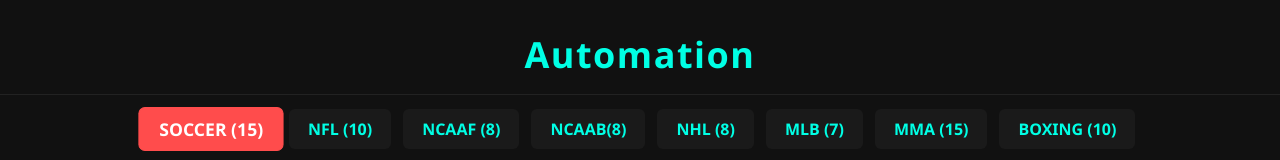
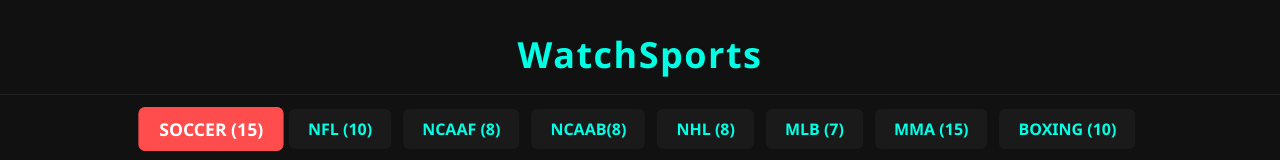
Before and after one commit to daliy3242/automation, a plain HTML site: page index.html in a window 1280 px wide. Shown: the top 160 px of the page. Drawn offline with Linux system fonts and the light colour scheme.

Commit message:
Update index.html

```diff
--- a/index.html
+++ b/index.html
@@ -8,7 +8,7 @@
 <body>
   <!-- Header Section -->
   <div class="main-header">
-    <h1>Automation</h1>
+    <h1>WatchSports</h1>
   </div>
 
   <!-- League Filter -->
```
